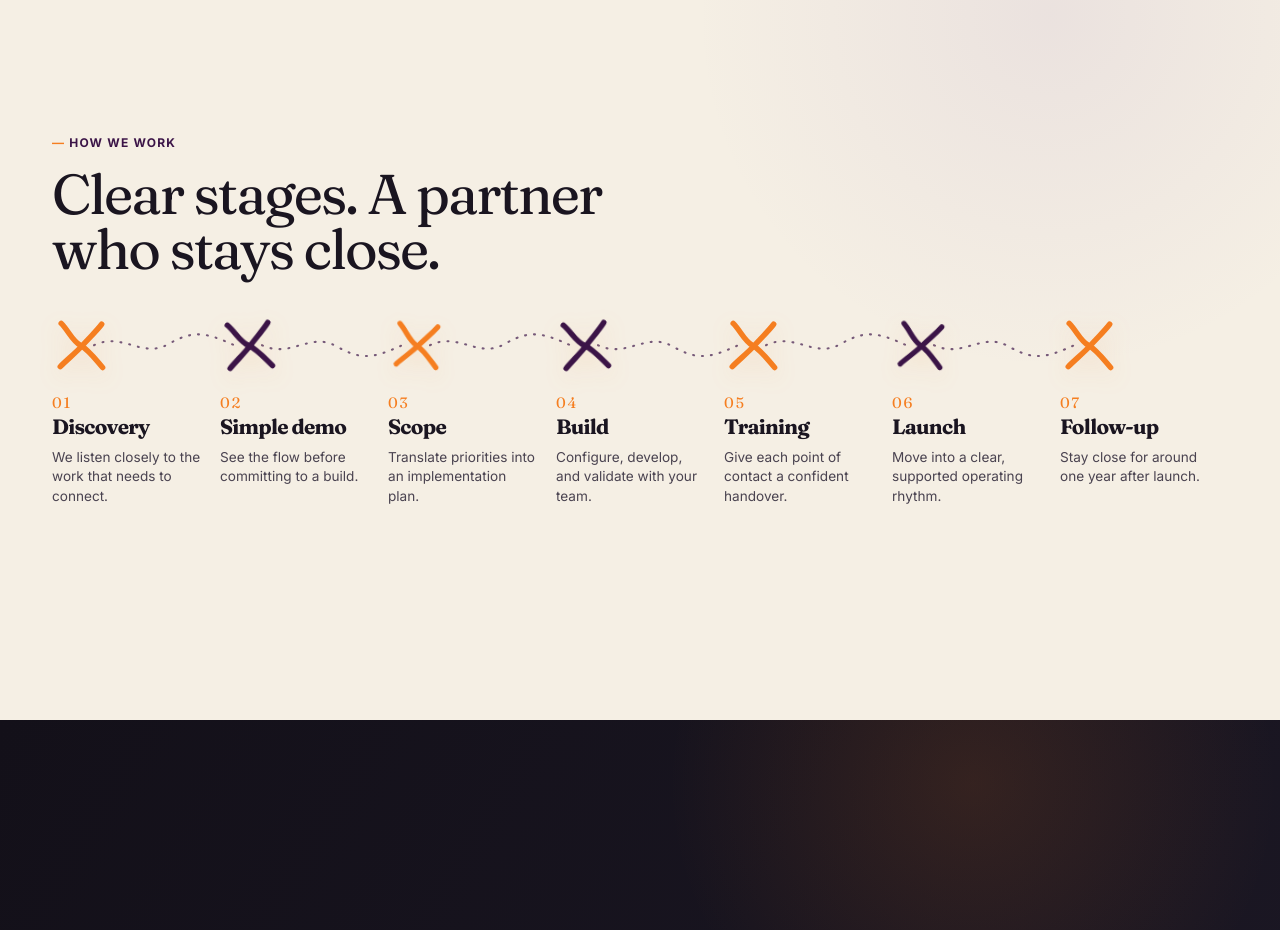
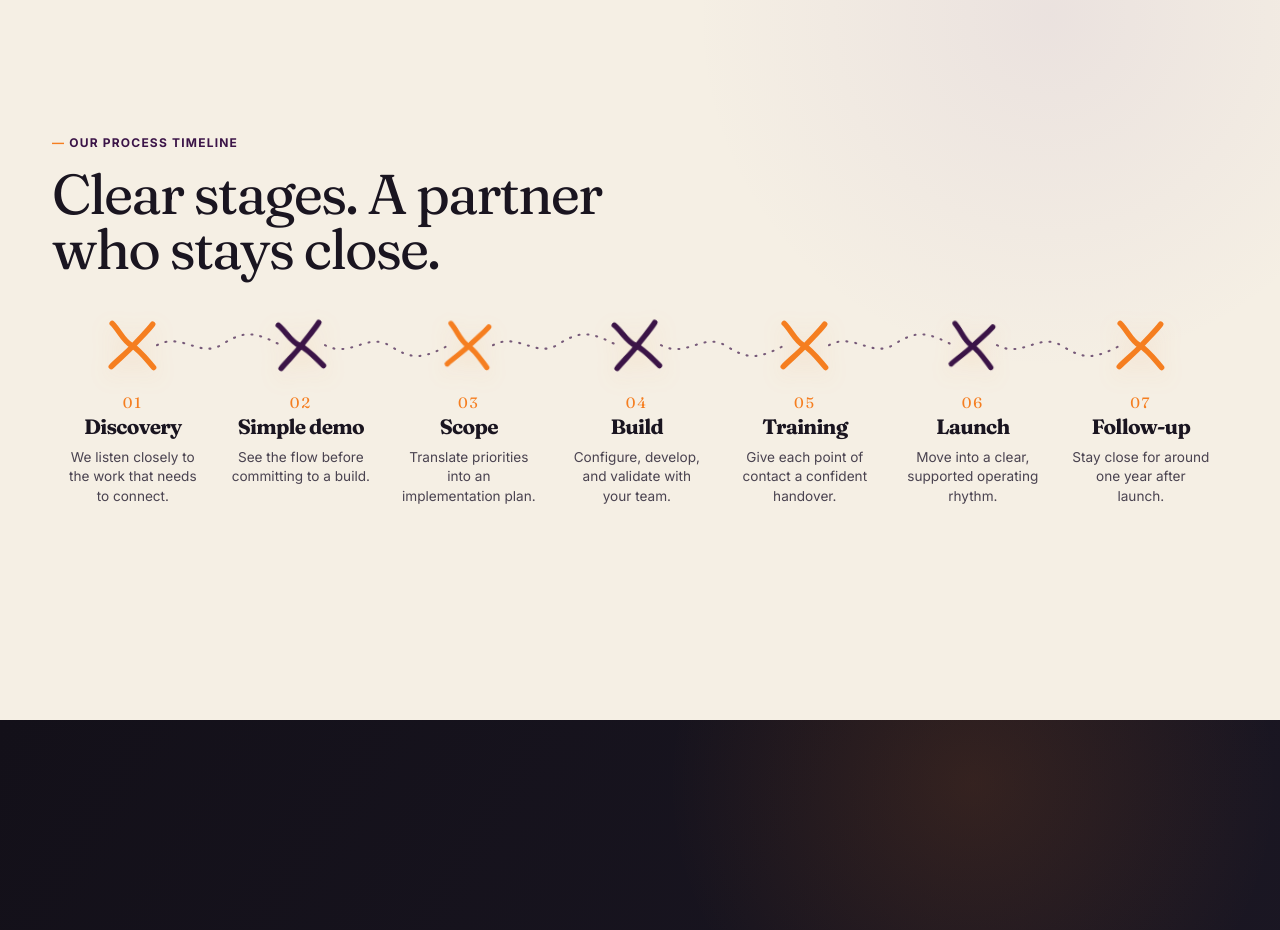
Before and after one commit to sutur-ai/sutur-website, a Next.js app: page / in a window 1280 px wide. Shown: the part 2480-3410 px from the top of the page. Built offline with nearby package versions, Linux system fonts and the light colour scheme.

Commit message:
refine process section as horizontal timeline

```diff
--- a/src/app/globals.css
+++ b/src/app/globals.css
@@ -758,7 +758,7 @@ section.scroll-section {
 .timeline-step {
   position: relative;
   min-width: 0;
-  padding-right: clamp(12px, 1.4vw, 22px);
+  padding: 0 clamp(8px, 0.9vw, 14px);
 }
 .timeline-marker {
   width: var(--marker-size);
@@ -767,6 +767,7 @@ section.scroll-section {
   z-index: 2;
   display: grid;
   place-items: center;
+  margin: 0 auto;
   color: var(--orange);
   filter: drop-shadow(0 7px 12px rgba(245, 126, 32, 0.16));
 }
@@ -792,8 +793,8 @@ section.scroll-section {
   position: absolute;
   z-index: 1;
   top: calc(var(--marker-size) * 0.13);
-  left: calc(var(--marker-size) * 0.72);
-  width: calc(100% - var(--marker-size) * 0.44);
+  left: calc(50% + var(--marker-size) * 0.36);
+  width: calc(100% - var(--marker-size) * 0.72);
   height: calc(var(--marker-size) * 0.72);
   overflow: visible;
 }
@@ -813,7 +814,9 @@ section.scroll-section {
 }
 .timeline-copy {
   max-width: 190px;
+  margin: 0 auto;
   padding-top: 18px;
+  text-align: center;
 }
 .timeline-copy b {
   display: block;
@@ -826,7 +829,9 @@ section.scroll-section {
   font-size: clamp(20px, 1.7vw, 26px);
 }
 .timeline p {
-  max-width: 18ch;
+  max-width: 20ch;
+  margin-right: auto;
+  margin-left: auto;
   color: var(--ink-soft);
   font-size: 15px;
   line-height: 1.55;
@@ -1518,11 +1523,15 @@ footer b {
   .timeline-copy {
     grid-column: 2;
     grid-row: 1;
+    width: 100%;
     max-width: 500px;
+    margin: 0;
     padding-top: 2px;
+    text-align: left;
   }
   .timeline-copy p {
     max-width: 42ch;
+    margin-left: 0;
   }
   .timeline-connector {
     top: calc(var(--marker-size) * 0.78);
--- a/src/app/page.tsx
+++ b/src/app/page.tsx
@@ -83,9 +83,9 @@ export default function Home() {
         </div>
       </section>
       <section className="section process scroll-section surface-paper" id="process">
-        <p className="eyebrow">HOW WE WORK</p>
+        <p className="eyebrow">OUR PROCESS TIMELINE</p>
         <h2>Clear stages. A partner who stays close.</h2>
-        <div className="timeline" role="list" aria-label="Our project roadmap">
+        <div className="timeline" role="list" aria-label="Our process timeline">
           {process.map(([n, t, d], index) => (
             <article className="timeline-step" role="listitem" key={n}>
               <div className="timeline-marker" aria-hidden="true">
```
